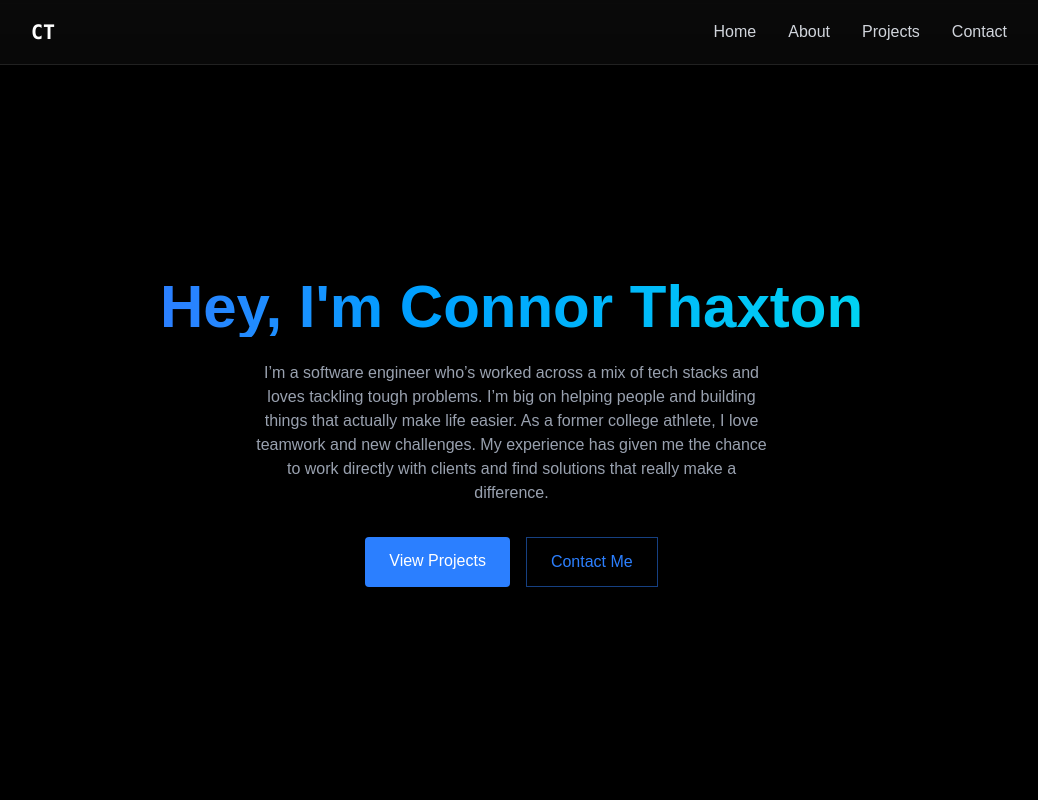
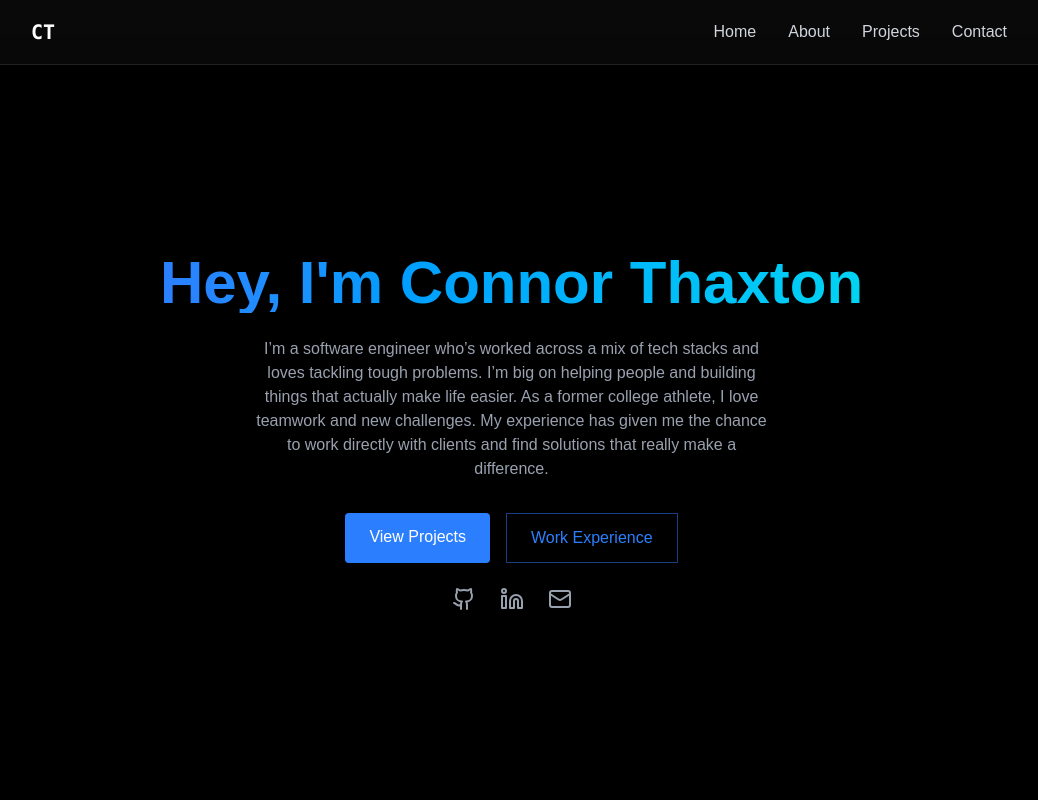
Before and after one commit to CThax12/Portfolio-Project, a React (Vite) app in the folder portfolio-project/: page / in a window 1280 px wide. Shown: the top 800 px of the page, without its empty margins (121-1159 px from the left). Built offline with nearby package versions, Linux system fonts and the light colour scheme.

Commit message:
finished layout

```diff
--- a/portfolio-project/package.json
+++ b/portfolio-project/package.json
@@ -12,8 +12,10 @@
   "dependencies": {
     "@tailwindcss/vite": "^4.1.13",
     "emailjs-com": "^3.2.0",
+    "lucide-react": "^0.545.0",
     "react": "^19.1.1",
     "react-dom": "^19.1.1",
+    "simple-icons": "^15.16.1",
     "tailwindcss": "^4.1.13"
   },
   "devDependencies": {
--- /dev/null
+++ b/portfolio-project/src/components/RevealOnScroll.jsx
@@ -0,0 +1,28 @@
+import { useEffect, useRef } from "react";
+
+export const RevealOnScroll = ({ children }) => {
+  const ref = useRef(null);
+
+ useEffect(() => {
+  const observer = new IntersectionObserver(
+    ([entry]) => {
+      if (entry.isIntersecting) {
+        ref.current.classList.add("Visible");
+      }
+    },
+    { threshold: 0.2, rootMargin: "0px 0px -50px 0px" }
+  );
+
+  const currentRef = ref.current;
+  if (currentRef) observer.observe(currentRef);
+
+  return () => observer.disconnect(); // cleanup on unmount
+}, []);
+
+
+  return (
+    <div ref={ref} className="reveal">
+      {children}
+    </div>
+  );
+};
--- a/portfolio-project/src/components/sections/About.jsx
+++ b/portfolio-project/src/components/sections/About.jsx
@@ -1,3 +1,5 @@
+import { RevealOnScroll } from "../RevealOnScroll";
+
 export const About = () => {
   const techStack = ["C#/.NET", "PHP", "Java", "SQL", "Python"];
 
@@ -9,14 +11,14 @@ export const About = () => {
       className="flex  min-h-screen items-center justify-center  py-20"
     >
       <div className="max-w-5xl mx-auto px-4">
+        <RevealOnScroll>
           <h2
             className="text-5xl font-bold mb-8
                 bg-gradient-to-r from-blue-500 to-cyan-400 bg-clip-text text-transparent text-center"
           >
             About Me
           </h2>
-
-        <div className=" rounded-2xl p-8 border-white/10 border hover:-translate-y-1 transition-all ">
+          <div className="p-8 rounded-2xl border border-white/10 transition-all hover:-translate-y-1 hover:border-blue-500/30 hover:shadow-[0_2px_12px_rgba(59,130,246,0.3)]">
             <p className="text-gray-300 mb-6">Put some info about me.</p>
 
             <div className="grid grid-cols-1 md:grid-cols-2 gap-6">
@@ -49,18 +51,17 @@ export const About = () => {
               </div>
             </div>
           </div>
-
           <div className="grid grid-cols-1 md:grid-cols-2 gap-6 mt-8">
-<div className="p-6 rounded-xl border border-white/10 transition-all hover:-translate-y-1 hover:border-blue-500/30 hover:shadow-[0_2px_12px_rgba(59,130,246,0.3)]">
+            <div id="work-experience" className="p-6 rounded-xl border border-white/10 transition-all hover:-translate-y-1 hover:border-blue-500/30 hover:shadow-[0_2px_12px_rgba(59,130,246,0.3)]">
               <h3 className="text-xl font-bold mb-4 ">🎓 Education</h3>
               <ul className=" list-inside text-gray-300 space-y-2">
                 <li>
                   <strong>B.S. Computer Science</strong> - Southwestern Oklahoma
                   Statue University (2023) 4.0 GPA
                 </li>
-            </ul>
+              </ul >
             </div>
-<div className="p-6 rounded-xl border border-white/10 transition-all hover:-translate-y-1 hover:border-blue-500/30 hover:shadow-[0_2px_12px_rgba(59,130,246,0.3)]">
+            <div  className="p-6 rounded-xl border border-white/10 transition-all hover:-translate-y-1 hover:border-blue-500/30 hover:shadow-[0_2px_12px_rgba(59,130,246,0.3)]">
               <h3 className="text-xl font-bold mb-4 ">💼 Work Experience</h3>
               <div className="space-y-4 text-gray-300">
                 <div className="">
@@ -79,7 +80,8 @@ export const About = () => {
                 </div>
               </div>
             </div>
-        </div>
+          </div>{" "}
+        </RevealOnScroll>
       </div>
     </section>
   );
--- a/portfolio-project/src/components/sections/Home.jsx
+++ b/portfolio-project/src/components/sections/Home.jsx
@@ -1,3 +1,6 @@
+import { RevealOnScroll } from "../RevealOnScroll";
+import { Github, Linkedin, Mail } from "lucide-react";
+
 export const Home = () => {
   return (
     <section
@@ -5,20 +8,21 @@ export const Home = () => {
       className="min-h-screen flex items-center justify-center relative"
     >
       <div className="text-center z-10 px-4">
-        <h1 className="text-4xl md:text-6xl font-bold mb-6 bg-gradient-to-r  from-blue-500 to-cyan-400 bg-clip-text leading-right text-transparent">
+        <RevealOnScroll>
+          <h1 className="text-4xl md:text-6xl font-bold mb-6 bg-gradient-to-r from-blue-500 to-cyan-400 bg-clip-text leading-right text-transparent">
             Hey, I'm Connor Thaxton
           </h1>
-
           <p className="text-gray-400 text-m mb-8 max-w-lg mx-auto">
             I’m a software engineer who’s worked across a mix of tech stacks and
-          loves tackling tough problems. I’m big on helping people and building
-          things that actually make life easier. As a former college athlete, I
-          love teamwork and new challenges. My experience has given me the
-          chance to work directly with clients and find solutions that really
-          make a difference.
+            loves tackling tough problems. I’m big on helping people and
+            building things that actually make life easier. As a former college
+            athlete, I love teamwork and new challenges. My experience has given
+            me the chance to work directly with clients and find solutions that
+            really make a difference.
           </p>
 
-        <div className="flex justify-center space-x-4">
+          <div className="flex flex-col items-center space-y-4">
+            <div className="flex space-x-4">
               <a
                 href="#projects"
                 className="bg-blue-500 text-white py-3 px-6 rounded font-medium transition relative overflow-hidden
@@ -28,15 +32,35 @@ export const Home = () => {
               </a>
 
               <a
-            href="#contact"
-            className="border border-blue-500/50
-             text-blue-500 py-3 px-6 font-medium transition-all duration-200
-              overflow-hidden
+                href="#work-experience"
+                className="border border-blue-500/50 text-blue-500 py-3 px-6 font-medium transition-all duration-200 overflow-hidden
       hover:-translate-y-0.5 hover:shadow[0,0,15px_rgba(59,130,256,0.2)] hover:bg-blue-500"
               >
-            Contact Me
+                Work Experience
               </a>
             </div>
+
+            <div className="flex justify-center space-x-6 mt-2">
+              <a
+                href="https://github.com/CThax12"
+                target="_blank"
+                rel="noopener noreferrer"
+              >
+                <Github className="w-6 h-6 text-gray-400 hover:text-blue-400 transition" />
+              </a>
+              <a
+                href="https://linkedin.com/in/connorthaxton"
+                target="_blank"
+                rel="noopener noreferrer"
+              >
+                <Linkedin className="w-6 h-6 text-gray-400 hover:text-blue-400 transition" />
+              </a>
+              <a href="mailto:cthax12@gmail.com">
+                <Mail className="w-6 h-6 text-gray-400 hover:text-blue-400 transition" />
+              </a>
+            </div>
+          </div>
+        </RevealOnScroll>
       </div>
     </section>
   );
--- a/portfolio-project/src/components/sections/Projects.jsx
+++ b/portfolio-project/src/components/sections/Projects.jsx
@@ -1,3 +1,5 @@
+import { RevealOnScroll } from "../RevealOnScroll";
+
 export const Projects = () => {
   return (
     <section
@@ -5,6 +7,7 @@ export const Projects = () => {
       className="min-h-screen flex justify-center items-center py-20"
     >
       <div className="max-w-5xl mx-auto px-4">
+        <RevealOnScroll>
           <h2
             className="text-5xl font-bold mb-8
                 bg-gradient-to-r from-blue-500 to-cyan-400 bg-clip-text text-transparent text-center"
@@ -29,6 +32,7 @@ export const Projects = () => {
               </div>
             </div>
           </div>
+        </RevealOnScroll>
       </div>
     </section>
   );
--- a/portfolio-project/src/index.css
+++ b/portfolio-project/src/index.css
@@ -43,3 +43,15 @@ html {
     animation: blink 1.0s step-end infinite;
   }
 }
+
+.reveal {
+  opacity: 0;
+  transform: translateY(20px);
+  transition: opacity 0.7s ease, transform 0.7s ease;
+}
+
+.reveal.Visible {
+  opacity: 1;
+  transform: translateY(0);
+
+}
```
Also changed, not shown: 1 other file (tests, documents, lock files or other folders). Lines whose indentation alone changed are shown as unchanged.
